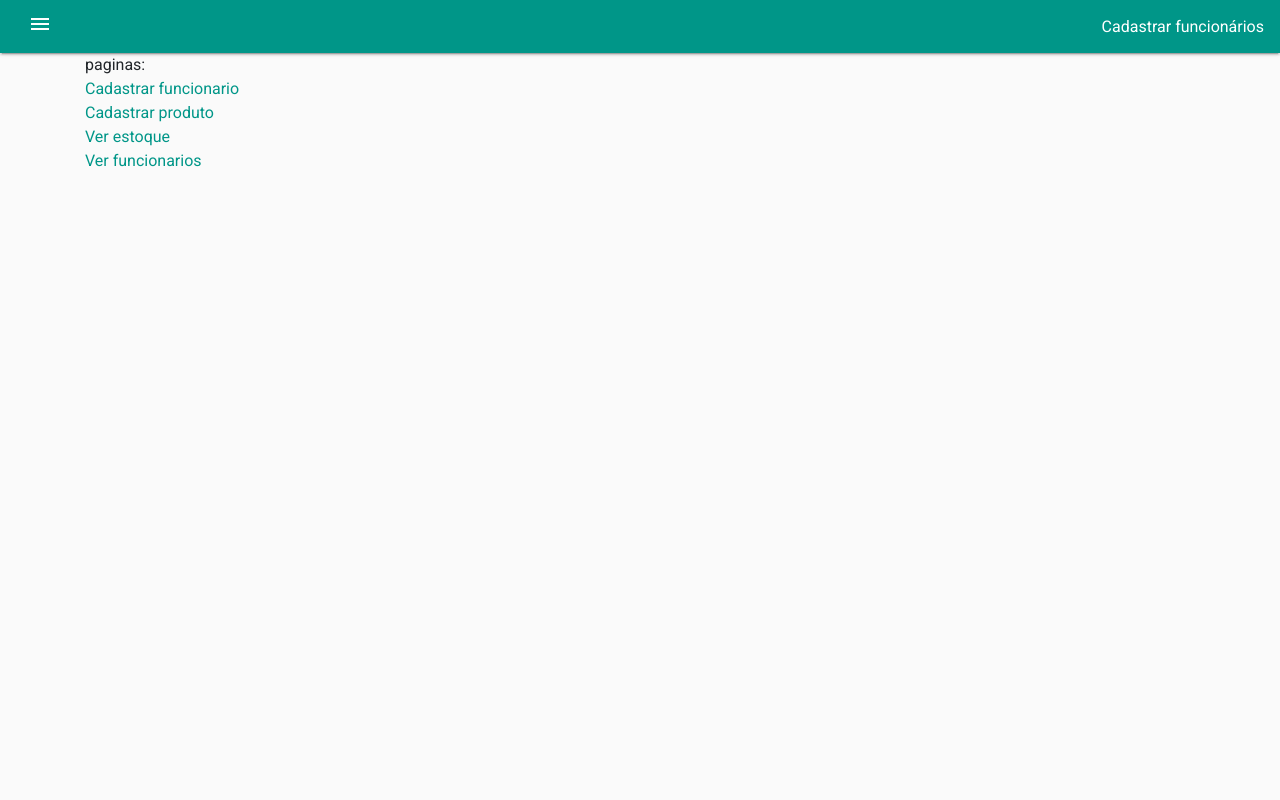
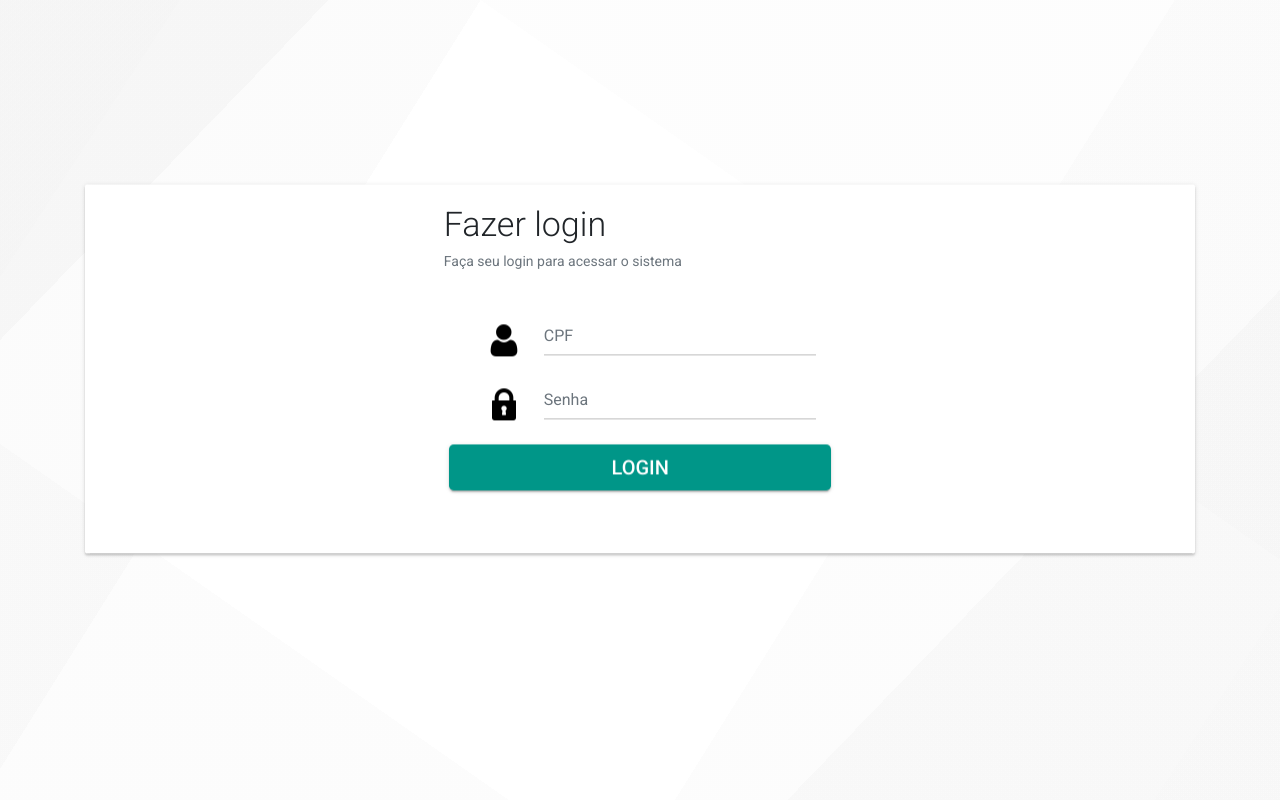
Before and after one commit to DawidOliveira/control_store, a PHP site: page /view/index in a window 1280 px wide. Run offline with PHP 8.4, Linux system fonts and the light colour scheme.

Commit message:
Tela de login finalizada + Criação do arquivo da tela de vendas

```diff
--- a/css/style.css
+++ b/css/style.css
@@ -5,3 +5,10 @@ html, body{
 .gradiente{
     background: linear-gradient(134deg, rgba(1, 1, 1,0.02) 0%, rgba(1, 1, 1,0.02) 16%,transparent 16%, transparent 76%,rgba(58, 58, 58,0.02) 76%, rgba(58, 58, 58,0.02) 100%),linear-gradient(215deg, rgba(166, 166, 166,0.02) 0%, rgba(166, 166, 166,0.02) 33%,transparent 33%, transparent 79%,rgba(111, 111, 111,0.02) 79%, rgba(111, 111, 111,0.02) 100%),linear-gradient(303deg, rgba(215, 215, 215,0.02) 0%, rgba(215, 215, 215,0.02) 7%,transparent 7%, transparent 90%,rgba(192, 192, 192,0.02) 90%, rgba(192, 192, 192,0.02) 100%),linear-gradient(302deg, rgba(113, 113, 113,0.02) 0%, rgba(113, 113, 113,0.02) 34%,transparent 34%, transparent 73%,rgba(65, 65, 65,0.02) 73%, rgba(65, 65, 65,0.02) 100%),linear-gradient(90deg, rgb(255,255,255),rgb(255,255,255))
 }
+.vertical{
+  position: relative;
+  top: 50%;
+  -webkit-transform: translateY(50%);
+  -ms-transform: translateY(50%);
+  transform: translateY(50%);
+}
--- a/view/index.php
+++ b/view/index.php
@@ -16,71 +16,42 @@
 	<!--<link rel="stylesheet" href="css/bootstrap.min.css">-->
 	<link rel="stylesheet" href="../css/bootstrap-material-design.min.css">
 
-	<title>Página inicial</title>
+	<title>Cadastrar funcionário</title>
 </head>
 
-<body>
-
-	<div class="bmd-layout-container bmd-drawer-f-l bmd-drawer-overlay">
-		<header class="bmd-layout-header">
-			<div class="navbar navbar-light bg-primary">
-				<button class="navbar-toggler btn btn-outline-white d-flex" type="button" data-toggle="drawer" data-target="#dw-s2">
-					<span class="sr-only">Toggle drawer</span>
-					<i class="material-icons text-white">menu</i>
-				</button>
-				<ul class="nav navbar-nav">
-					<li class="nav-item text-white">Cadastrar funcionários</li>
-				</ul>
-			</div>
-		</header>
-		<div id="dw-s2" class="bmd-layout-drawer bg-faded">
-			<header class="drawer-header bg-primary">
-				<div class="container">
-					<div class="row">
-						<div class="col-sm d-flex align-items-sm-center">
-							<img src="../assets/account.png" class="img-fluid" alt="Usuário">
+<body class="gradiente">
+      <div class="container">
+				<div class="card d-flex align-items-center vertical">
+					<div class="card-body">
+						<div class="card-title display-4">
+							Fazer login
 						</div>
-						<div class="col-lg">
-							<a href="#" class="h5 font-weight-bold text-white">Usuário</a>
-							<p class=" font-weight-light text-light">
-								Gerente
-							</p>
-							<a href="#" class="small text-white">Sair</a>
+						<div class="card-subtitle text-muted mb-4">Faça seu login para acessar o sistema</div>
+						<div class="card-body">
+							<form action="#" method="POST">
+								<div class="row">
+									<div class="col">
+										<div class="input-group mb-3">
+											<div class="input-group-prepend mx-4 my-2 ">
+												<img src="../assets/user.png" alt="user" width="32px" height="32px"> </div>
+											<input type="text" class="form-control" placeholder="CPF" aria-label="CPF" name="cpf" aria-describedby="basic-addon1">
+										</div>
+									</div>
+								</div>
+								<div class="row">
+									<div class="col">
+										<div class="input-group mb-3">
+											<div class="input-group-prepend mx-4 my-2 ">
+												<img src="../assets/lock.png" alt="user" width="32px" height="32px"> </div>
+											<input type="text" class="form-control" placeholder="Senha" aria-label="Senha" name="password" aria-describedby="basic-addon1">
+										</div>
+									</div>
+								<a name="login" type="submit" class="btn btn-raised btn-primary btn-lg btn-block" href="verEstoque">login</a>
+							</form>
 						</div>
 					</div>
 				</div>
-			</header>
-			<ul class="list-group pt-0">
-				<li class="active list-group-item">
-					<a href="index" class="text-white">Home</a>
-				</li>
-				<li class=" list-group-item">
-					Vendas
-				</li>
-				<li class="list-group-item">
-					<a href="verEstoque">Estoque</a>
-				</li>
-				<li class="list-group-item">
-					<a href="verFuncionario" >Funcionários</a>
-				</li>
-			</ul>
-		</div>
-		<main class="bmd-layout-content">
-			<div class="container">
-				paginas:
-				<br>
-				<a href="/control_store/view/cadFuncionario">Cadastrar funcionario</a>
-				<br>
-				<a href="/control_store/view/cadProduto">Cadastrar produto</a>
-				<br>
-				<a href="/control_store/view/verEstoque">Ver estoque</a>
-				<br>
-				<a href="/control_store/view/verFuncionario">Ver funcionarios</a>
-
 			</div>
-		</main>
-	</div>
-
 </body>
 
 <script src="../js/jquery-3.4.1.min.js"></script>
@@ -96,3 +67,11 @@
 </script>
 
 </html>
+
+<?php
+	require('../controllers/userController.php');
+	$userController = new UserController();
+	if(isset($_POST['cad'])){
+		$userController->signUp((string)$_POST['cpf'],(string)$_POST['name'],(string)$_POST['password'],(string)$_POST['confirm_password'],(string)$_POST['salary'],(string)$_POST['bank-account'],(string)$_POST['cargo']);
+	}
+?>
--- /dev/null
+++ b/view/vendas.php
@@ -0,0 +1 @@
+<h1>under construction</h1>
--- a/view/verEstoque.php
+++ b/view/verEstoque.php
@@ -52,10 +52,7 @@
 			</header>
 			<ul class="list-group pt-0">
 				<li class="list-group-item">
-					<a href="index">Home</a>
-				</li>
-				<li class=" list-group-item">
-					Vendas
+					<a href="vendas">Vendas</a>
 				</li>
 				<li class=" active list-group-item">
 					<a href="verEstoque" class="text-white">Estoque</a>
--- a/view/verFuncionario.php
+++ b/view/verFuncionario.php
@@ -52,10 +52,7 @@
 			</header>
 			<ul class="list-group pt-0">
 				<li class="list-group-item">
-					<a href="index">Home</a>
-				</li>
-				<li class=" list-group-item">
-					Vendas
+					<a href="vendas">Vendas</a>
 				</li>
 				<li class="list-group-item">
 					<a href="verEstoque">Estoque</a>
```
